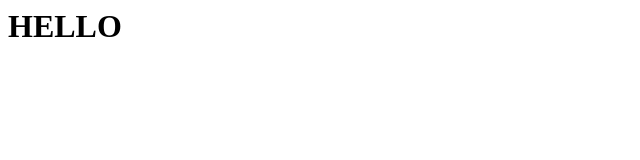
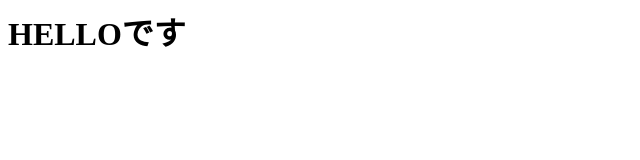
Before and after one commit to yuto184/yuto184.github.io, a plain HTML site: page index.html in a window 1280 px wide. Shown: the whole page, without its empty margins (0-640 px from the left). Drawn offline with Linux system fonts and the light colour scheme.

Commit message:
３回目

```diff
--- a/index.html
+++ b/index.html
@@ -1,7 +1,7 @@
 <html>
     <title>my page</title>
     <body>
-        <h1>HELLO<h1>
+        <h1>HELLOです<h1>
 
 
 </html>
```
